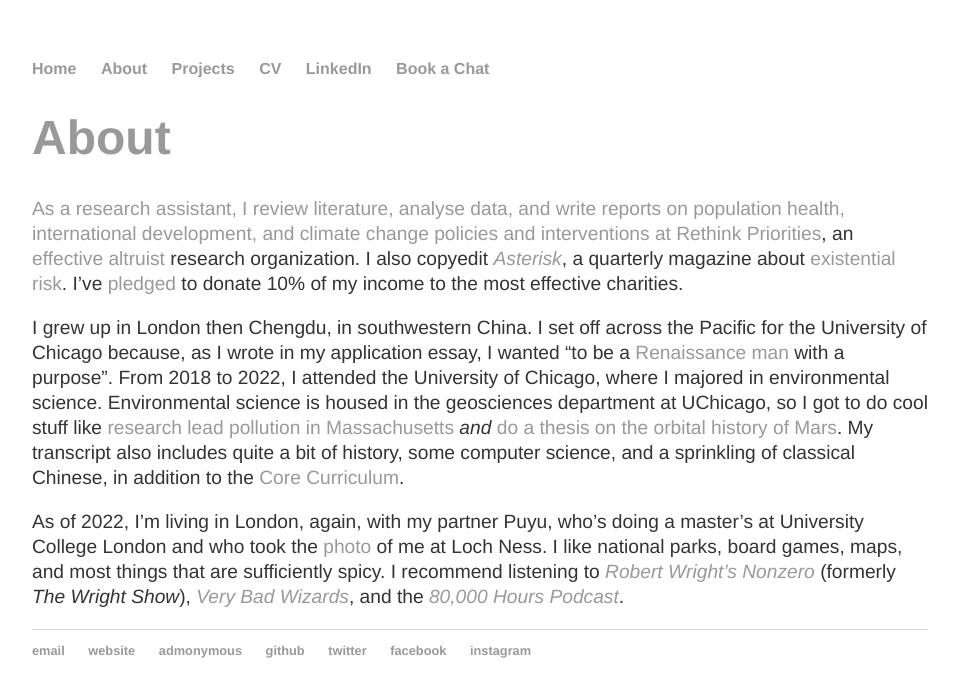
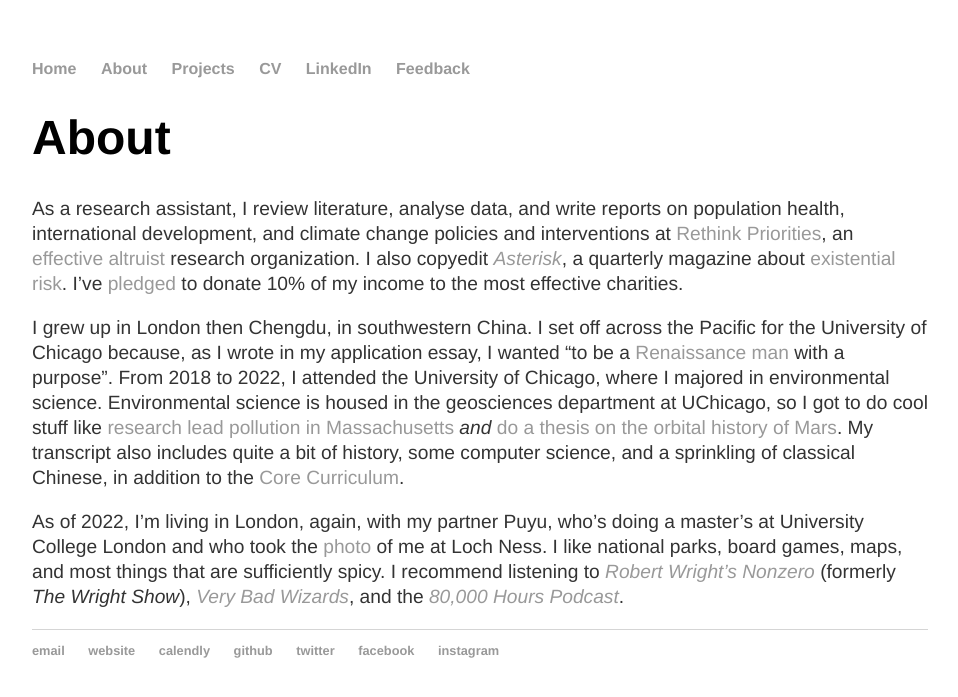
Before and after one commit to y-james-hu/y-james-hu.github.io, a Jekyll site: the page built from about/index.html, in a window 1280 px wide. Shown: the top 697 px of the page, without its empty margins (160-1118 px from the left). Built offline with Jekyll 4.4.1, drawn with Linux system fonts in a browser that asks for light colours.

Commit message:
Update default.html

```diff
--- a/_layouts/default.html
+++ b/_layouts/default.html
@@ -16,7 +16,7 @@
 	        		<!-- <li><a href="/blog">Blog</a></li> -->
 				<li><a href="https://y-james-hu.github.io/hu_cv_2022-07-31.pdf">CV</a></li>
 				<li><a href="https://linkedin.com/in/y-james-hu">LinkedIn</a></li>
-				<li><a href="https://calendly.com/y-james-hu">Book a Chat</li>
+				<li><a href="https://admonymous.co/yjameshu">Feedback</a></li>
 	    		</ul>
 			</nav>
 			<div class="container">
@@ -28,7 +28,7 @@
 	    		<ul>
 	        		<li><a href="mailto:james@rethinkpriorities.org">email</a></li>
 	        		<li><a href="https://y-james-hu.github.io">website</a></li>
-				<li><a href="https://admonymous.co/yjameshu">admonymous</a></li>
+				<li><a href="https://calendly.com/y-james-hu">calendly</li>
 				<li><a href="https://github.com/y-james-hu">github</a></li>
 				<li><a href="https://twitter.com/y_james_hu">twitter</a></li>
 				<li><a href="https://facebook.com/y.james.hu">facebook</a></li>
```
